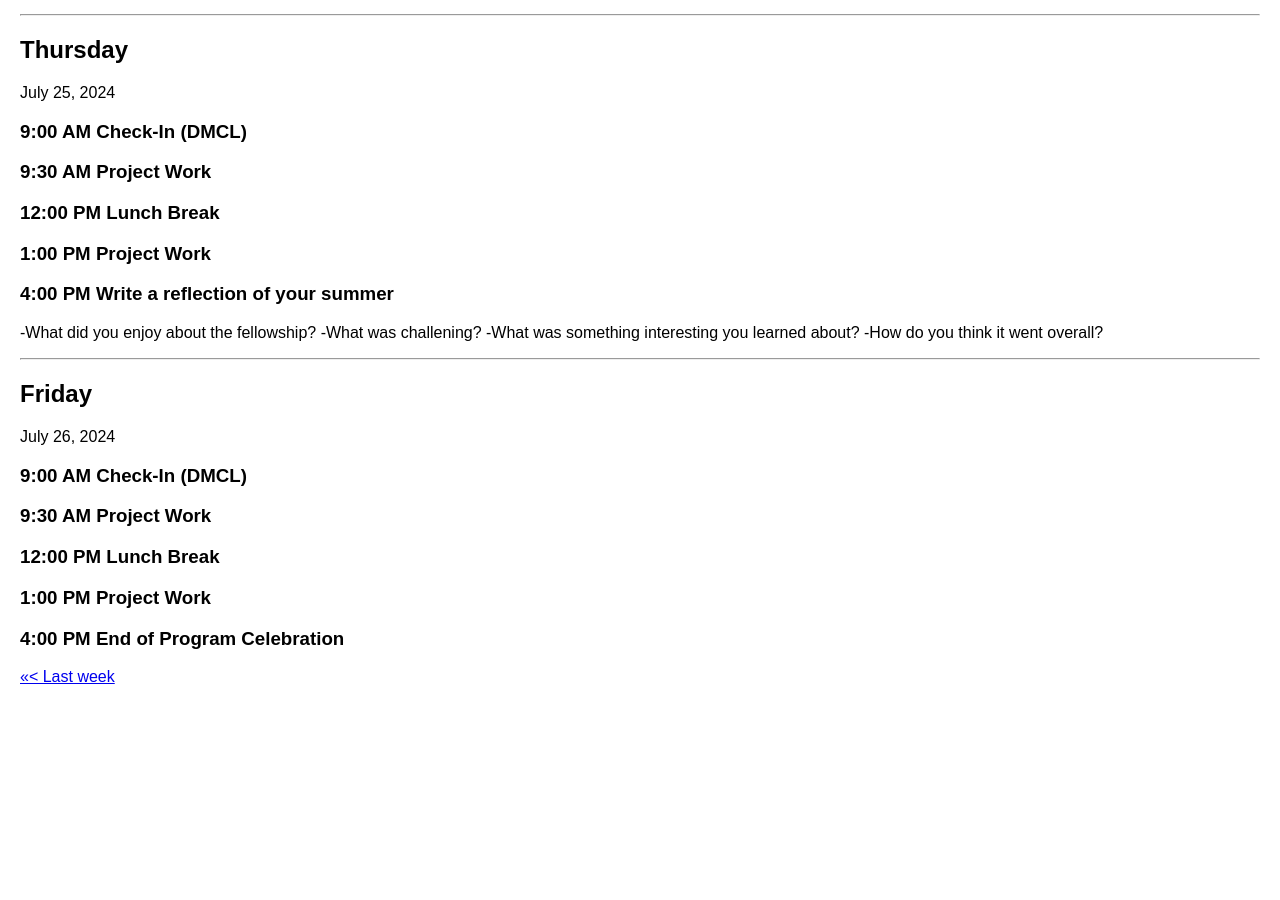
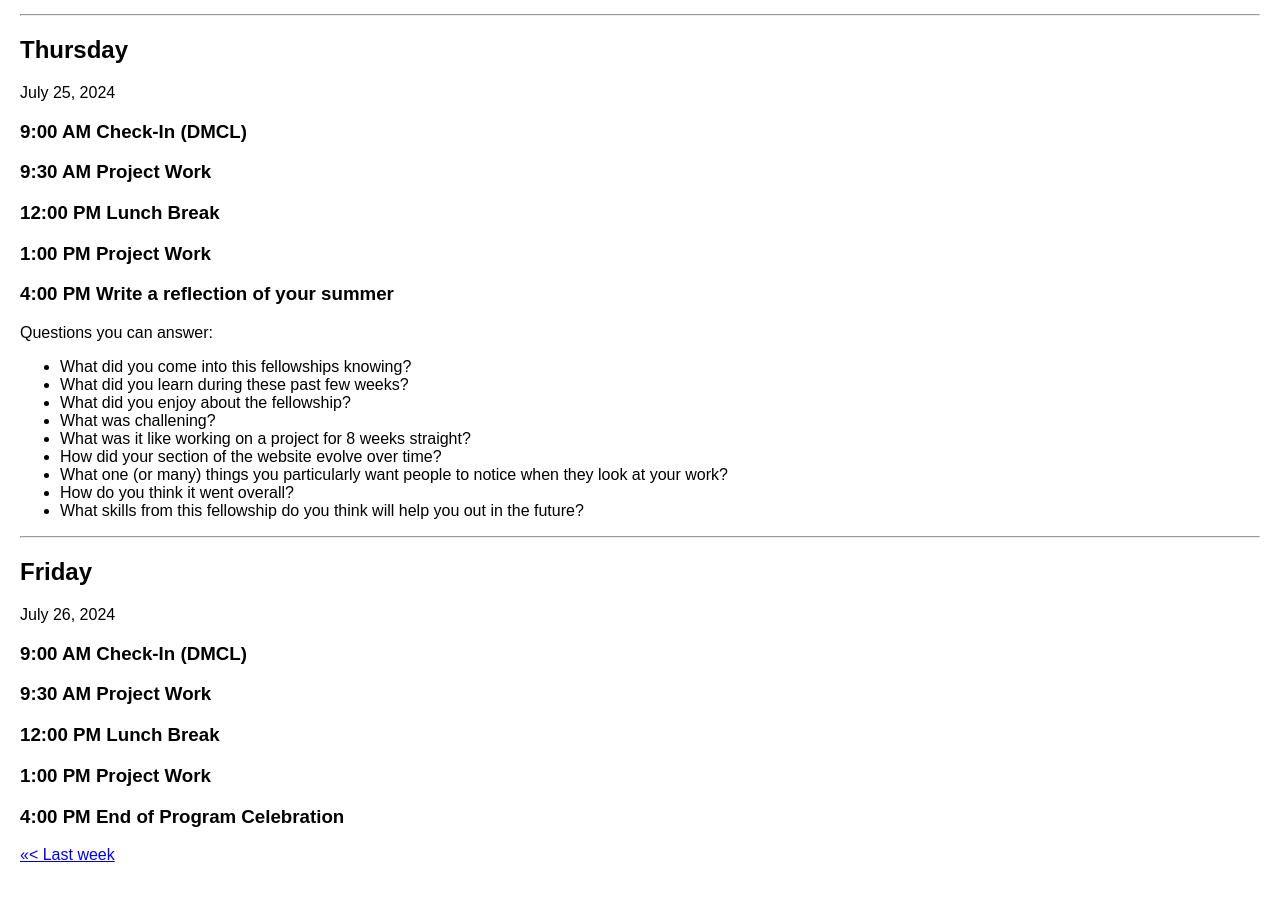
Before and after one commit to digbmc/dssf-syll, a Jekyll site: the page built from _weeks/08-final.md, in a window 1280 px wide and 900 px high, scrolled down 1450 px. Built offline with Jekyll 4.4.1, drawn with Linux system fonts in a browser that asks for light colours; before the commit the page ends 2172 px from its top, so only the background shows below that.

Commit message:
Update 08-final.md

```diff
--- a/_weeks/08-final.md
+++ b/_weeks/08-final.md
@@ -75,10 +75,16 @@ July 25, 2024
 
 ### 4:00 PM Write a reflection of your summer
 
--What did you enjoy about the fellowship?
--What was challening?
--What was something interesting you learned about?
--How do you think it went overall?
+Questions you can answer:
+- What did you come into this fellowships knowing?
+- What did you learn during these past few weeks?
+- What did you enjoy about the fellowship?
+- What was challening?
+- What was it like working on a project for 8 weeks straight?
+- How did your section of the website evolve over time?
+- What one (or many) things you particularly want people to notice when they look at your work?
+- How do you think it went overall?
+- What skills from this fellowship do you think will help you out in the future?
 
 ---
 
```
